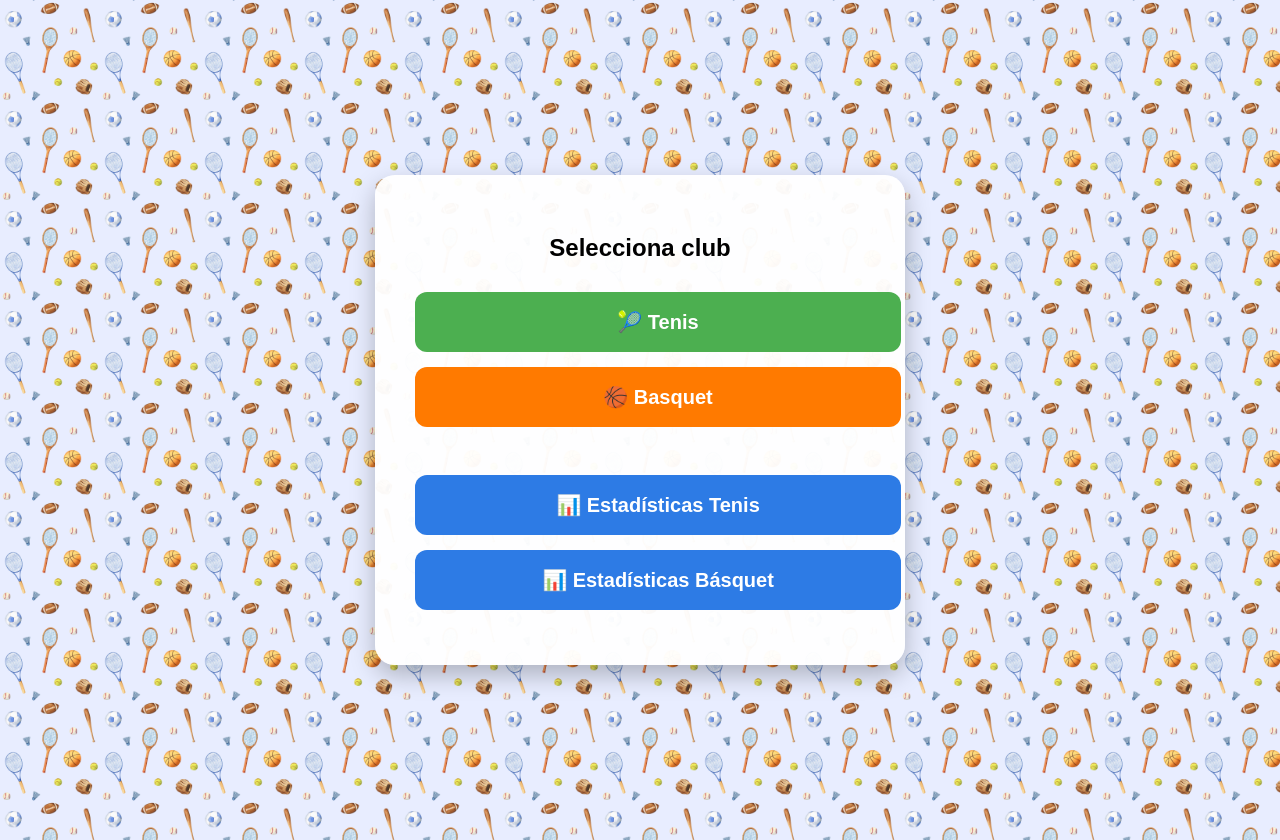
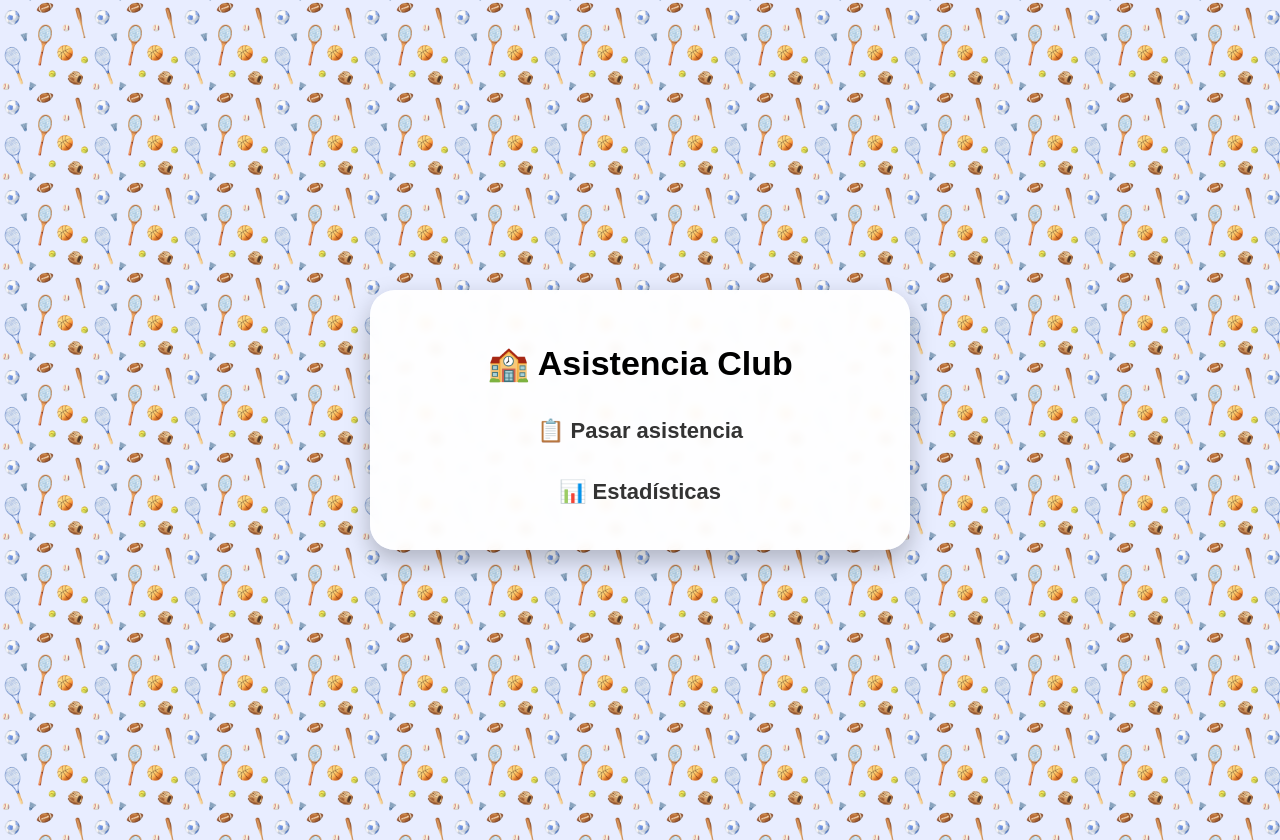
Before and after one commit to joelin6540-rgb/Asistencia-Club, a Flask app: template templates/clubes.html in a window 1280 px wide. Run offline with Flask 3, Linux system fonts and the light colour scheme; the template is opened without the code that fills it, so the values that code supplies are empty; parts of the project's set-up code (start-up, migrations or seed data) failed here and were passed over.

Commit message:
mejorar interfaz dinamica clubes

```diff
--- a/templates/clubes.html
+++ b/templates/clubes.html
@@ -1,46 +1,69 @@
 <!DOCTYPE html>
-
 <html lang="es">
 <head>
 <meta charset="UTF-8">
-<title>Selecciona club</title>
+<meta name="viewport" content="width=device-width, initial-scale=1.0">
+
+<title>Asistencia Club</title>
 
 <style>
 
 body{
-font-family: Arial, sans-serif;
+
 margin:0;
 padding:20px;
+
+font-family:Arial, sans-serif;
 
 display:flex;
 justify-content:center;
 align-items:center;
-height:100vh;
+
+min-height:100vh;
 
 background-image:url("{{ url_for('static', filename='fondo_inicio.png') }}");
-background-size:200px;
+background-size:180px;
 background-repeat:repeat;
+
 }
 
 .card{
 
 width:90%;
-max-width:450px;
+max-width:480px;
 
-padding:40px;
+background:rgba(255,255,255,0.95);
 
-border-radius:20px;
+padding:30px;
 
-background:rgba(255,255,255,0.96);
+border-radius:25px;
 
 box-shadow:0 10px 25px rgba(0,0,0,0.25);
 
 text-align:center;
 
+backdrop-filter:blur(4px);
+
 }
 
-h2{
+h1{
+
 margin-bottom:30px;
+
+font-size:34px;
+
+}
+
+.subtitulo{
+
+margin-top:35px;
+margin-bottom:15px;
+
+font-size:22px;
+font-weight:bold;
+
+color:#333;
+
 }
 
 .btn{
@@ -48,66 +71,110 @@ margin-bottom:30px;
 display:block;
 
 width:100%;
-margin:15px 0;
 
 padding:18px;
 
-font-size:20px;
+margin-bottom:14px;
 
 border:none;
-border-radius:12px;
+border-radius:14px;
+
+font-size:21px;
+font-weight:bold;
 
 color:white;
-font-weight:bold;
+text-decoration:none;
 
-cursor:pointer;
-text-decoration:none;
+transition:0.2s;
+
+box-sizing:border-box;
 
 }
 
-.tenis{
-background:#4CAF50;
+.btn:hover{
+
+transform:scale(1.02);
+
+opacity:0.95;
+
 }
 
-.basquet{
-background:#FF7A00;
+.asistencia{
+
+background:#43b649;
+
 }
 
 .estadisticas{
+
 background:#2d7be5;
+
 }
 
-.btn:hover{
-opacity:0.9;
+@media(max-width:600px){
+
+.card{
+
+width:95%;
+
+padding:22px;
+
+}
+
+.btn{
+
+font-size:18px;
+
+padding:16px;
+
+}
+
+h1{
+
+font-size:28px;
+
+}
+
 }
 
 </style>
-
 </head>
 
 <body>
 
 <div class="card">
 
-<h2>Selecciona club</h2>
+<h1>🏫 Asistencia Club</h1>
 
-<a class="btn tenis" href="/club/tenis">
-🎾 Tenis
+<div class="subtitulo">
+📋 Pasar asistencia
+</div>
+
+{% for clave, info in clubes.items() %}
+
+<a class="btn asistencia"
+href="/asistencia/{{ clave }}">
+
+{{ info.emoji }} {{ info.nombre }}
+
 </a>
 
-<a class="btn basquet" href="/club/basquet">
-🏀 Basquet
+{% endfor %}
+
+<div class="subtitulo">
+📊 Estadísticas
+</div>
+
+{% for clave, info in clubes.items() %}
+
+<a class="btn estadisticas"
+href="/estadisticas/{{ clave }}">
+
+📊 {{ info.nombre }}
+
 </a>
 
-<br>
-
-<a class="btn estadisticas" href="/estadisticas/tenis">
-📊 Estadísticas Tenis
-</a>
-
-<a class="btn estadisticas" href="/estadisticas/basquet">
-📊 Estadísticas Básquet
-</a>
+{% endfor %}
 
 </div>
 
```
